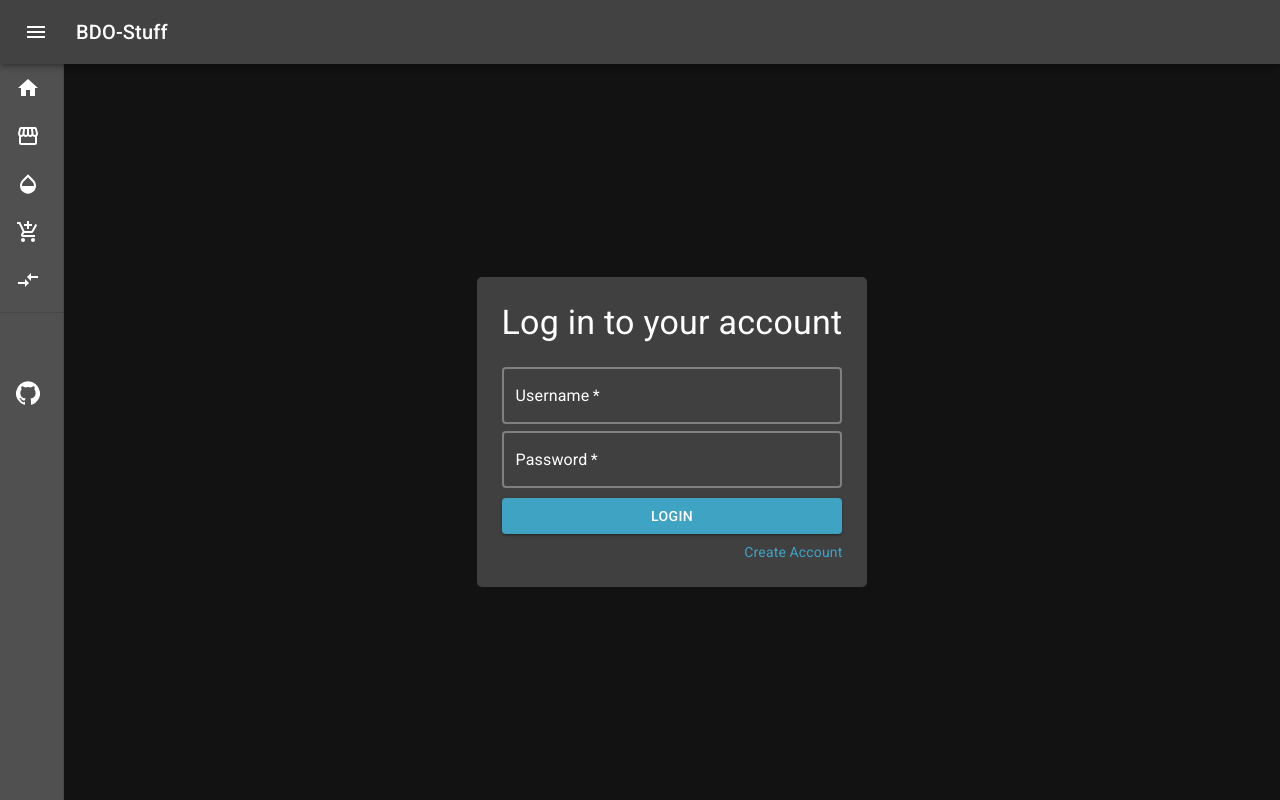
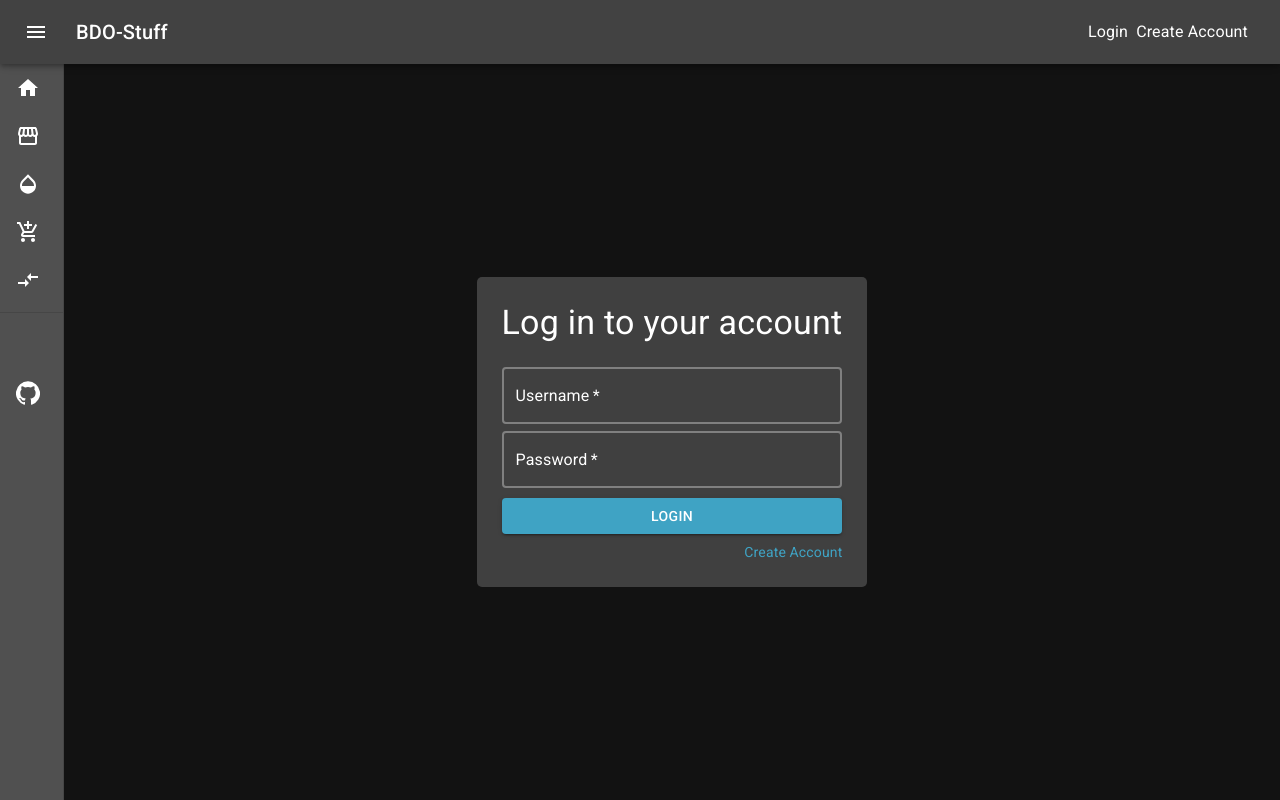
Before and after one commit to eljoey/bdo-stuff, a React (Create React App) app: page /login in a window 1280 px wide. Built offline with nearby package versions, Linux system fonts and the light colour scheme.

Commit message:
user handling for navbar

```diff
--- a/package.json
+++ b/package.json
@@ -5,6 +5,7 @@
   "dependencies": {
     "@material-ui/core": "^4.11.0",
     "@material-ui/icons": "^4.9.1",
+    "@material-ui/lab": "^4.0.0-alpha.56",
     "@testing-library/jest-dom": "^4.2.4",
     "@testing-library/react": "^9.5.0",
     "@testing-library/user-event": "^7.2.1",
@@ -19,7 +20,7 @@
     "react-dom": "^16.13.1",
     "react-materialize": "^3.9.2",
     "react-router-dom": "^5.2.0",
-    "react-scripts": "3.4.3",
+    "react-scripts": "^4.0.0",
     "rsuite": "^4.8.1"
   },
   "scripts": {
--- a/src/App.js
+++ b/src/App.js
@@ -33,14 +33,15 @@ function App() {
   const location = useLocation().pathname.split('/')[1];
   const [open, setOpen] = useState(false);
   const [selected, setSelected] = useState(location);
+  const [user, setUser] = useState(null);
 
   return (
     <div className={classes.root}>
       <CssBaseline />
-      <Navbar open={open} setOpen={setOpen} setSelected={setSelected} />
+      <Navbar open={open} setOpen={setOpen} setSelected={setSelected} user={user} />
       <Menu open={open} setOpen={setOpen} selected={selected} setSelected={setSelected} />
       <Grid container spacing={0} className={classes.content}>
-        <SiteMenu />
+        <SiteMenu user={user} setUser={setUser} />
       </Grid>
     </div>
   );
--- a/src/components/Login.js
+++ b/src/components/Login.js
@@ -1,7 +1,11 @@
 import React, { useState } from 'react';
 import { Button, Grid, makeStyles, TextField, Typography, withStyles } from '@material-ui/core';
-import { Link } from 'react-router-dom';
+import Collapse from '@material-ui/core/Collapse';
+import IconButton from '@material-ui/core/IconButton';
+import Alert from '@material-ui/lab/Alert';
+import { Link, useHistory } from 'react-router-dom';
 import accountService from './services/account';
+import CloseIcon from '@material-ui/icons/Close';
 
 const CustomTextField = withStyles({
     root: {
@@ -53,19 +57,33 @@ const useStyles = makeStyles((theme) => ({
             textDecoration: 'underline'
         }
     },
-
+    error: {
+        marginTop: theme.spacing(1)
+    }
 }));
 
-const Login = () => {
+const Login = ({ setUser }) => {
+    const history = useHistory();
     const classes = useStyles();
     const [username, setUsername] = useState('');
     const [password, setPassword] = useState('');
+    const [alert, setAlert] = useState(false);
+    const [open, setOpen] = useState(true);
 
     const handleSubmit = async (e) => {
         e.preventDefault();
+        setOpen(true);
+
         const response = await accountService.login({ username, password });
 
-        console.log(response);
+        if (response === 'Invalid Username or Password') {
+            setAlert(true);
+            return;
+        }
+
+        setUser(response);
+        history.push('/');
+
     };
 
     const handleUsernameChange = (e) => {
@@ -101,6 +119,29 @@ const Login = () => {
                     value={password}
                     onChange={handlePasswordChange}
                 />
+                {alert && (
+                    <Collapse in={open}>
+                        <Alert
+                            className={classes.error}
+                            severity="error"
+                            action={
+                                <IconButton
+                                    aria-label="close"
+                                    color="inherit"
+                                    size="small"
+                                    onClick={() => {
+                                        setOpen(false);
+                                        setAlert(false);
+                                    }}
+                                >
+                                    <CloseIcon fontSize="inherit" />
+                                </IconButton>
+                            }
+                        >
+                            Invalid Username or password
+                </Alert>
+                    </Collapse>
+                )}
                 <Button
                     type='submit'
                     variant='contained'
@@ -113,7 +154,7 @@ const Login = () => {
                     <Grid item xs>
                     </Grid>
                     <Grid item className={classes.createAccount}>
-                        <Link to="/create-account" variant="body2" className={classes.createAccount}>
+                        <Link to="/account/create" variant="body2" className={classes.createAccount}>
                             Create Account
                         </Link>
                     </Grid>
--- a/src/components/Navbar.js
+++ b/src/components/Navbar.js
@@ -1,4 +1,4 @@
-import React from 'react';
+import React, { useState } from 'react';
 import clsx from 'clsx';
 import AppBar from '@material-ui/core/AppBar';
 import ChevronLeftIcon from '@material-ui/icons/ChevronLeft';
@@ -8,6 +8,9 @@ import Toolbar from '@material-ui/core/Toolbar';
 import Typography from '@material-ui/core/Typography';
 import { useHistory } from 'react-router-dom';
 import { makeStyles } from '@material-ui/core/styles';
+import { Link, Menu, MenuItem } from '@material-ui/core';
+import { Link as RouterLink } from 'react-router-dom';
+import { AccountCircle } from '@material-ui/icons';
 
 const useStyles = makeStyles((theme) => ({
   appBar: {
@@ -26,11 +29,25 @@ const useStyles = makeStyles((theme) => ({
   menuClose: {
     display: 'none',
   },
+  alignRight: {
+    display: 'flex',
+    flexDirection: 'row',
+    marginLeft: 'auto',
+    marginRight: '0'
+  },
+  loginLink: {
+    marginRight: theme.spacing(1)
+  },
+  username: {
+    marginRight: theme.spacing(1)
+  }
 }));
 
-const Navbar = ({ setSelected, open, setOpen }) => {
+const Navbar = ({ setSelected, open, setOpen, user }) => {
   const history = useHistory();
   const classes = useStyles();
+  const [anchorEl, setAnchorEl] = useState(null);
+  const accountMenuOpen = Boolean(anchorEl);
 
   const handleDrawerClick = () => {
     setOpen(!open);
@@ -39,6 +56,85 @@ const Navbar = ({ setSelected, open, setOpen }) => {
   const handleTitleClick = () => {
     history.push('/');
     setSelected('');
+  };
+
+  const handleMenu = (event) => {
+    setAnchorEl(event.currentTarget);
+  };
+
+  const handleClose = () => {
+    setAnchorEl(null);
+  };
+
+  const renderLogin = () => {
+    return (
+      <div className={classes.alignRight}>
+        <Link component={RouterLink} to='/login' color='inherit'>
+          <Typography
+            component='p'
+            color='inherit'
+            noWrap
+            className={classes.loginLink}
+          >
+            Login
+          </Typography>
+        </Link>
+        <Link component={RouterLink} to='/account/create' color='inherit'>
+          <Typography
+            component='p'
+            color='inherit'
+            noWrap
+            className={classes.loginLink}
+          >
+            Create Account
+          </Typography>
+        </Link>
+      </div>
+    );
+  };
+
+  const renderUser = () => {
+    return (
+      <div className={classes.alignRight}>
+        <IconButton
+          aria-label="account of current user"
+          aria-controls="menu-appbar"
+          aria-haspopup="true"
+          onClick={handleMenu}
+          color="inherit"
+        >
+          <Typography
+            component='p'
+            color='inherit'
+            noWrap
+            className={classes.username}
+          >
+            {user.username}
+          </Typography>
+          <AccountCircle />
+
+        </IconButton>
+
+        <Menu
+          id="menu-appbar"
+          anchorEl={anchorEl}
+          anchorOrigin={{
+            vertical: 'top',
+            horizontal: 'right',
+          }}
+          keepMounted
+          transformOrigin={{
+            vertical: 'top',
+            horizontal: 'right',
+          }}
+          open={accountMenuOpen}
+          onClose={handleClose}
+        >
+          <MenuItem onClick={handleClose}>Profile</MenuItem>
+          <MenuItem onClick={handleClose}>My account</MenuItem>
+        </Menu>
+      </div>
+    );
   };
 
   return (
@@ -73,7 +169,10 @@ const Navbar = ({ setSelected, open, setOpen }) => {
           >
             BDO-Stuff
           </Typography>
+          {!user && renderLogin()}
+          {user && renderUser()}
         </Toolbar>
+
       </AppBar>
     </>
   );
--- a/src/components/SiteMenu.js
+++ b/src/components/SiteMenu.js
@@ -7,14 +7,14 @@ import UpgradeCalc from './upgrade-calc/UpgradeCalc';
 import KutumOrNouver from './kutumOrNouver/KutumOrNouver';
 import Login from './Login';
 
-function SiteMenu() {
+function SiteMenu({ user, setUser }) {
   return (
     <Switch>
       <Route exact path='/'>
         <Home />
       </Route>
       <Route path='/login'>
-        <Login />
+        <Login setUser={setUser} />
       </Route>
       <Route path='/marketplace'>
         <Marketplace />
```
Also changed, not shown: 1 other file (tests, documents, lock files or other folders).
